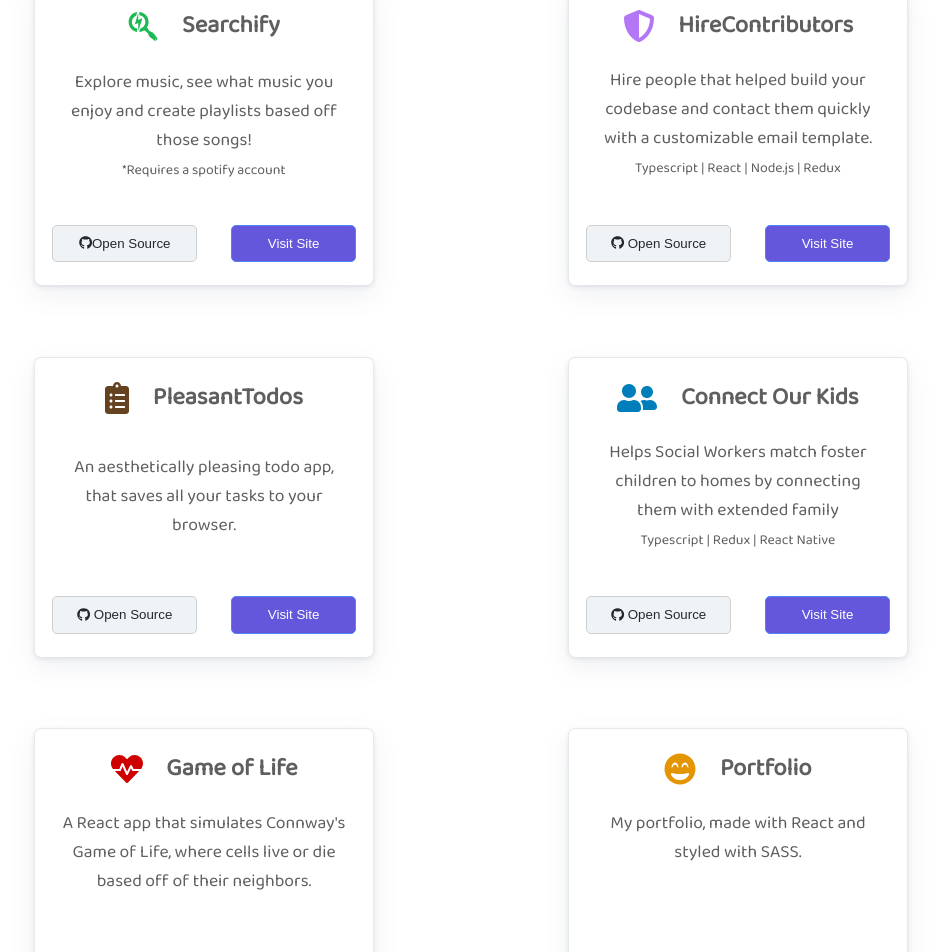
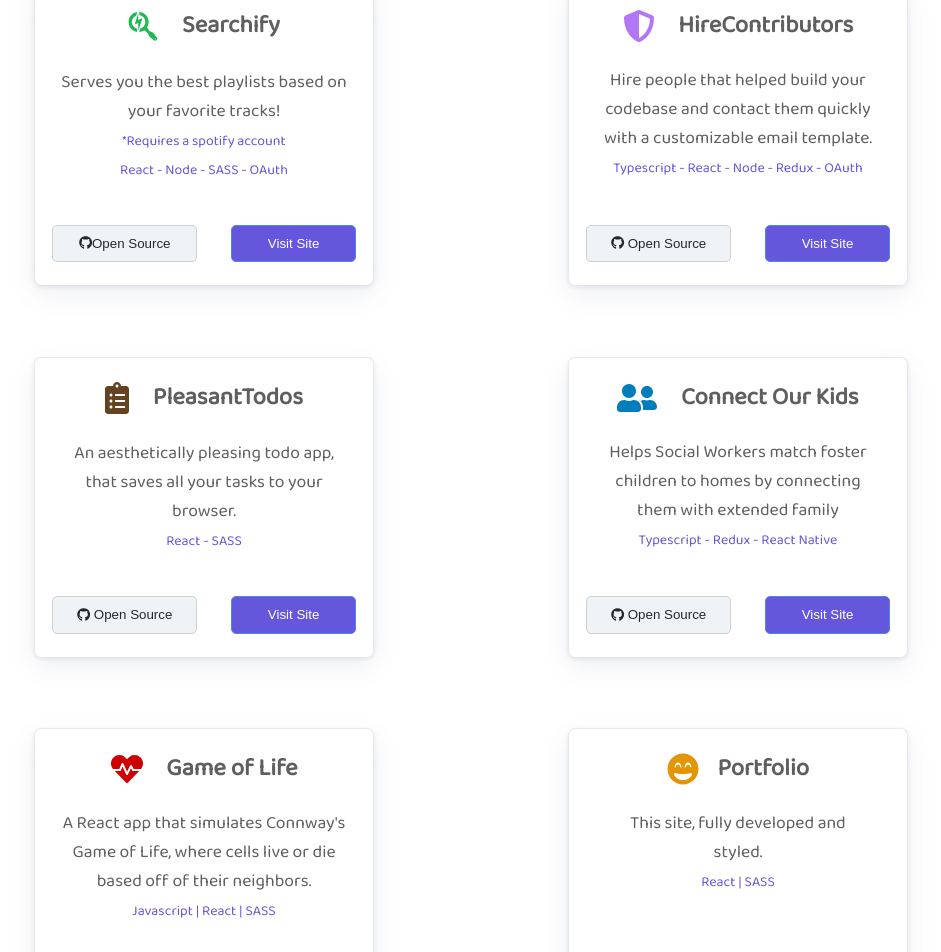
Before and after one commit to mwhyte18/portfolioWebsite, a React (Create React App) app: page / in a window 1280 px wide. Shown: the part 660-1612 px from the top of the page, without its empty margins (169-1110 px from the left). Built offline with nearby package versions, Linux system fonts and the light colour scheme.

Commit message:
techstacks on work

```diff
--- a/src/sections/Work.js
+++ b/src/sections/Work.js
@@ -29,9 +29,12 @@ const Work = () => {
             </h2>
           </div>
           <p>
-            Explore music, see what music you enjoy and create playlists based
-            off those songs!<br></br>{" "}
-            <span style={{ fontSize: 14 }}>*Requires a spotify account</span>
+            Serves you the best playlists based on your favorite tracks!{" "}
+            <br></br>{" "}
+            <span style={{ fontSize: 14, color: "#6457db" }}>
+              *Requires a spotify account <br></br>
+              React - Node - SASS - OAuth
+            </span>{" "}
           </p>
 
           <div className="workButtons">
@@ -74,8 +77,8 @@ const Work = () => {
               Hire people that helped build your codebase and contact them
               quickly with a customizable email template.
               <br></br>
-              <span style={{ fontSize: 14 }}>
-                Typescript | React | Node.js | Redux
+              <span style={{ fontSize: 14, color: "#6457db" }}>
+                Typescript - React - Node - Redux - OAuth
               </span>
             </p>
           </div>
@@ -121,6 +124,8 @@ const Work = () => {
           <p>
             An aesthetically pleasing todo app, that saves all your tasks to
             your browser.
+            <br></br>
+            <span style={{ fontSize: 14, color: "#6457db" }}>React - SASS</span>
           </p>
 
           <div className="workButtons">
@@ -163,8 +168,8 @@ const Work = () => {
             <p>
               Helps Social Workers match foster children to homes by connecting
               them with extended family <br></br>
-              <span style={{ fontSize: 14 }}>
-                Typescript | Redux | React Native
+              <span style={{ fontSize: 14, color: "#6457db" }}>
+                Typescript - Redux - React Native
               </span>
             </p>
           </div>
@@ -215,6 +220,10 @@ const Work = () => {
             <p>
               A React app that simulates Connway's Game of Life, where cells
               live or die based off of their neighbors.
+              <br></br>
+              <span style={{ fontSize: 14, color: "#6457db" }}>
+                Javascript | React | SASS
+              </span>
             </p>
           </div>
           <div className="workButtons">
@@ -255,7 +264,13 @@ const Work = () => {
               />
               <h2>Portfolio</h2>
             </div>
-            <p>My portfolio, made with React and styled with SASS.</p>
+            <p>
+              This site, fully developed and styled.
+              <br></br>
+              <span style={{ fontSize: 14, color: "#6457db" }}>
+                React | SASS
+              </span>
+            </p>
           </div>
           <div className="workButtons">
             <button
```
